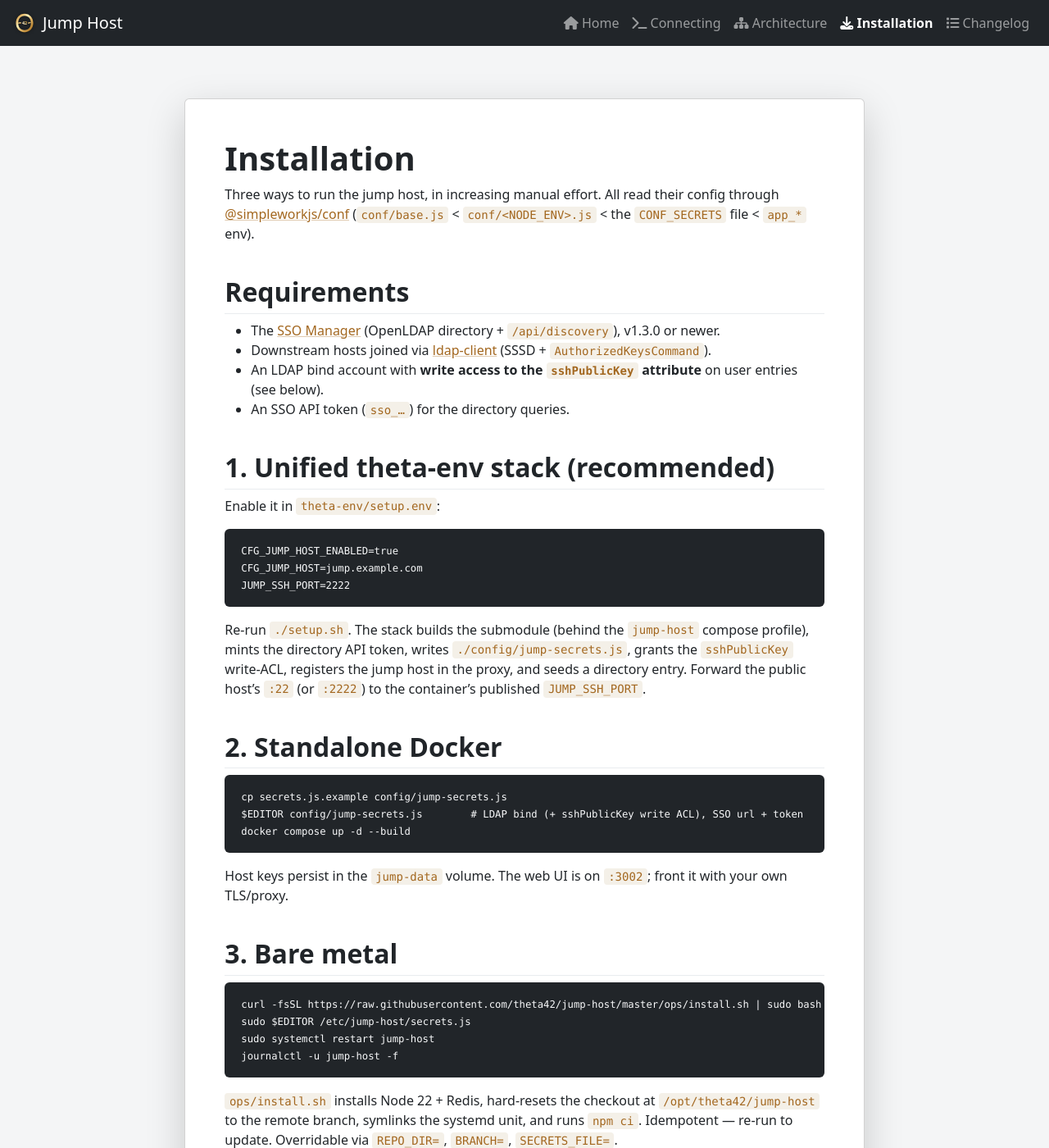
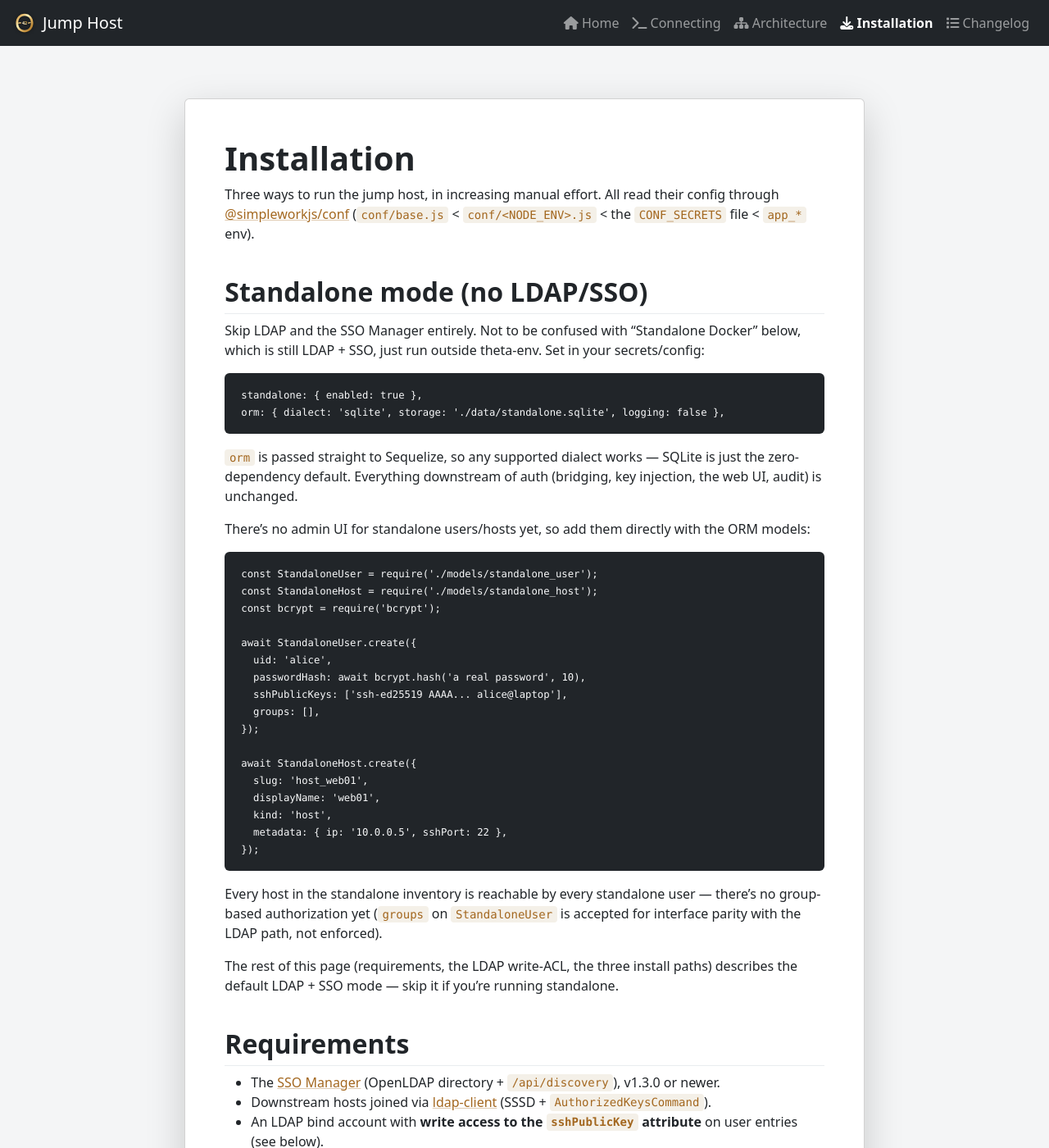
Before and after one commit to theta42/jump-host, a Jekyll site: the page built from docs/installation.md, in a window 1280 px wide and 1400 px high. Shown: the whole window at 82% size. Built offline with Jekyll 4.4.1, drawn with Linux system fonts in a browser that asks for light colours.

Commit message:
docs: document standalone mode; bump to 1.4.0
Add README/docs/secrets.js.example coverage for the new
@simpleworkjs/orm-backed standalone mode (no LDAP/SSO), and promote the
CHANGELOG's Unreleased entry to 1.4.0.

Co-Authored-By: Claude Sonnet 5 <noreply@anthropic.com>

````diff
--- a/docs/_config.yml
+++ b/docs/_config.yml
@@ -1,5 +1,5 @@
 title: Jump Host
-description: An SSH jump host for the theta42 stack — LDAP-authenticated, directory-driven host bridging with audit and metrics.
+description: An SSH jump host for the theta42 stack — directory-driven host bridging with audit and metrics; LDAP + SSO Manager by default, or fully standalone.
 url: "https://theta42.github.io"
 baseurl: "/jump-host"
 logo: /assets/img/theta42.svg
--- a/docs/installation.md
+++ b/docs/installation.md
@@ -1,7 +1,7 @@
 ---
 layout: default
 title: Installation
-description: Install the jump host three ways — bundled in the theta-env stack, standalone Docker, or bare metal — plus the required LDAP write-ACL and port-22 options.
+description: Install the jump host three ways — bundled in the theta-env stack, standalone Docker, or bare metal — plus standalone mode (no LDAP/SSO), the LDAP write-ACL, and port-22 options.
 ---
 
 # Installation
@@ -9,6 +9,51 @@ description: Install the jump host three ways — bundled in the theta-env stack
 Three ways to run the jump host, in increasing manual effort. All read their
 config through [@simpleworkjs/conf](https://www.npmjs.com/package/@simpleworkjs/conf)
 (`conf/base.js` < `conf/<NODE_ENV>.js` < the `CONF_SECRETS` file < `app_*` env).
+
+## Standalone mode (no LDAP/SSO) {#standalone-mode}
+
+Skip LDAP and the SSO Manager entirely. Not to be confused with "Standalone
+Docker" below, which is still LDAP + SSO, just run outside theta-env. Set in your secrets/config:
+
+```js
+standalone: { enabled: true },
+orm: { dialect: 'sqlite', storage: './data/standalone.sqlite', logging: false },
+```
+
+`orm` is passed straight to Sequelize, so any supported dialect works — SQLite
+is just the zero-dependency default. Everything downstream of auth (bridging,
+key injection, the web UI, audit) is unchanged.
+
+There's no admin UI for standalone users/hosts yet, so add them directly with
+the ORM models:
+
+```js
+const StandaloneUser = require('./models/standalone_user');
+const StandaloneHost = require('./models/standalone_host');
+const bcrypt = require('bcrypt');
+
+await StandaloneUser.create({
+  uid: 'alice',
+  passwordHash: await bcrypt.hash('a real password', 10),
+  sshPublicKeys: ['ssh-ed25519 AAAA... alice@laptop'],
+  groups: [],
+});
+
+await StandaloneHost.create({
+  slug: 'host_web01',
+  displayName: 'web01',
+  kind: 'host',
+  metadata: { ip: '10.0.0.5', sshPort: 22 },
+});
+```
+
+Every host in the standalone inventory is reachable by every standalone user —
+there's no group-based authorization yet (`groups` on `StandaloneUser` is
+accepted for interface parity with the LDAP path, not enforced).
+
+The rest of this page (requirements, the LDAP write-ACL, the three install
+paths) describes the default LDAP + SSO mode — skip it if you're running
+standalone.
 
 ## Requirements
 
--- a/nodejs/package.json
+++ b/nodejs/package.json
@@ -1,6 +1,6 @@
 {
   "name": "t42-jump-host",
-  "version": "1.3.0",
+  "version": "1.4.0",
   "description": "SSH jump host for the theta42 stack — LDAP-authenticated, directory-driven host bridging with audit and metrics",
   "author": [
     {
````
Also changed, not shown: docs/architecture.md (+22 -0 lines), docs/connecting.md (+4 -0 lines), docs/index.md (+9 -1 lines), CHANGELOG.md, README.md, 1 other file.
